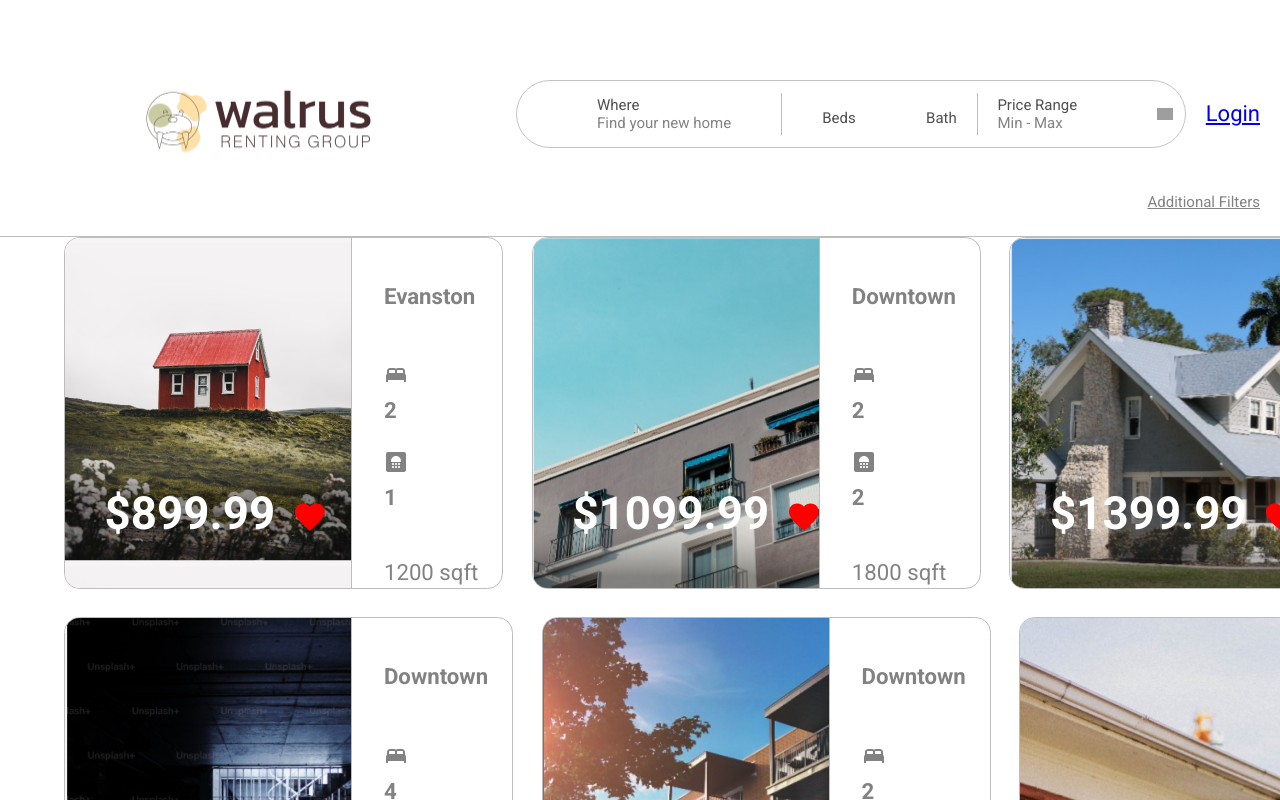
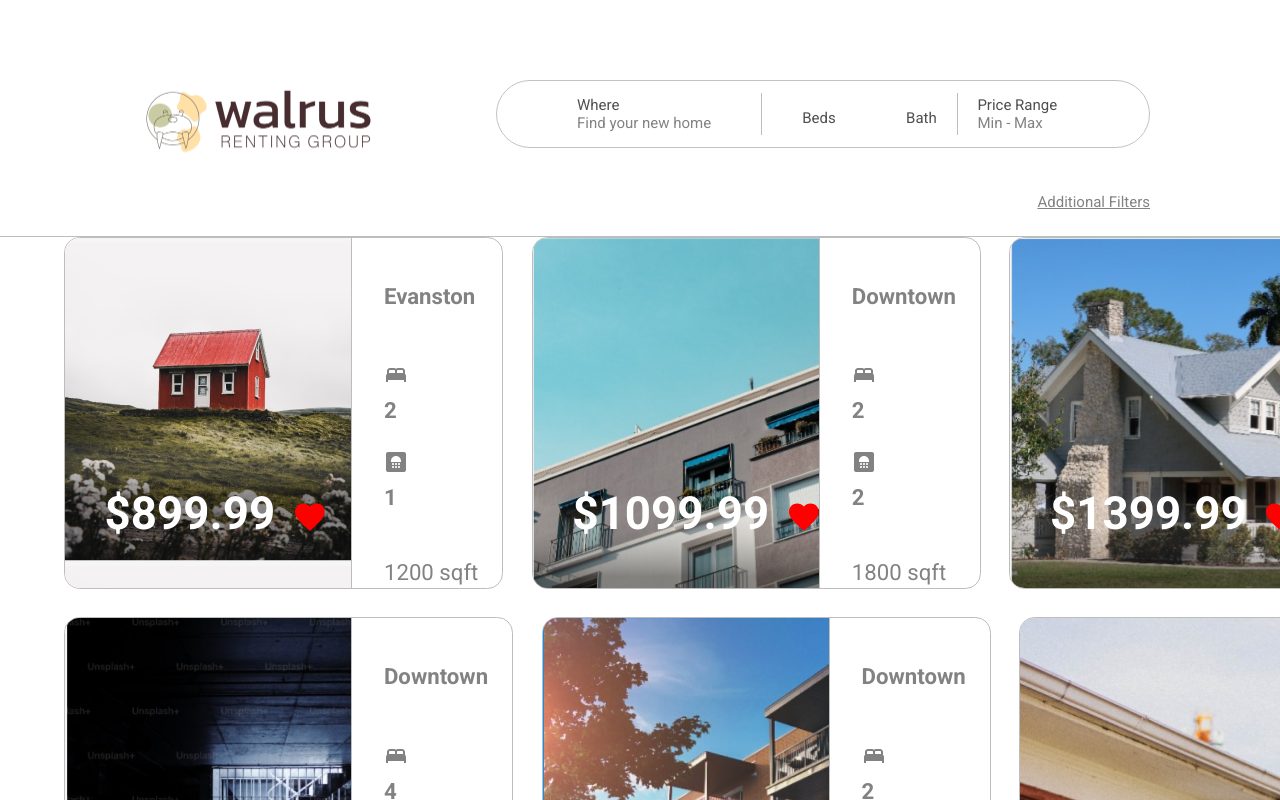
Before and after one commit to NicoleZac/Walrus-Renting-Group, a React (Create React App) app in the folder app/: page / in a window 1280 px wide. Shown: the top 800 px of the page. Built offline with nearby package versions, Linux system fonts and the light colour scheme; grey boxes are pictures that could not be loaded.

Commit message:
fix: cleanup padding

```diff
--- a/app/src/Components/navbar.css
+++ b/app/src/Components/navbar.css
@@ -19,11 +19,8 @@
   }
 }
 .div-3 {
-  justify-content: space-between;
   align-items: start;
   display: flex;
-  width: 100%;
-  gap: 20px;
 }
 @media (max-width: 991px) {
   .div-3 {
@@ -265,6 +262,7 @@
   justify-content: space-between;
   gap: 20px;
   margin: auto 0;
+  padding-left: 200px;
 }
 @media (max-width: 991px) {
   .div-24 {
@@ -320,6 +318,7 @@
   align-self: end;
   white-space: nowrap;
   font: 400 15px/18px Roboto, -apple-system, Roboto, Helvetica, sans-serif;
+  padding-right: 110px;
 }
 @media (max-width: 991px) {
   .div-26 {
```
